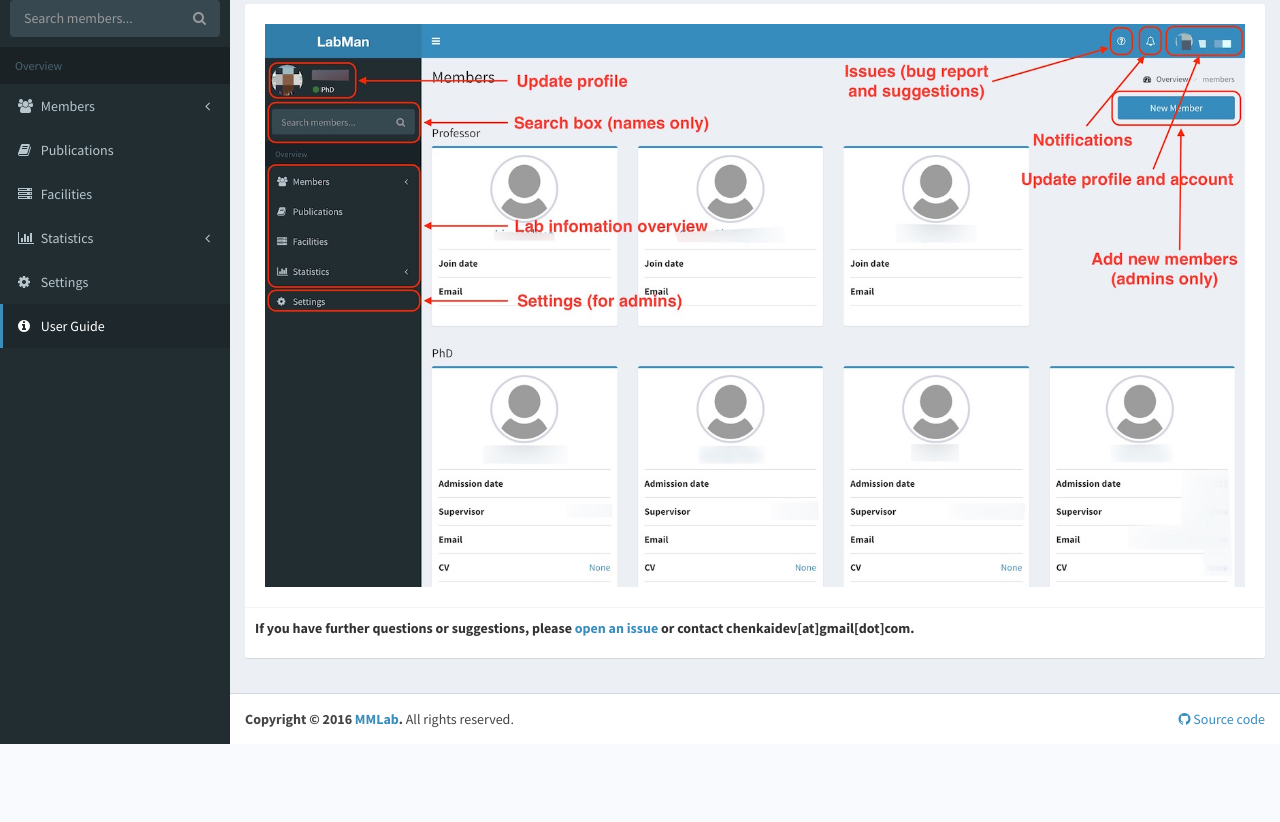
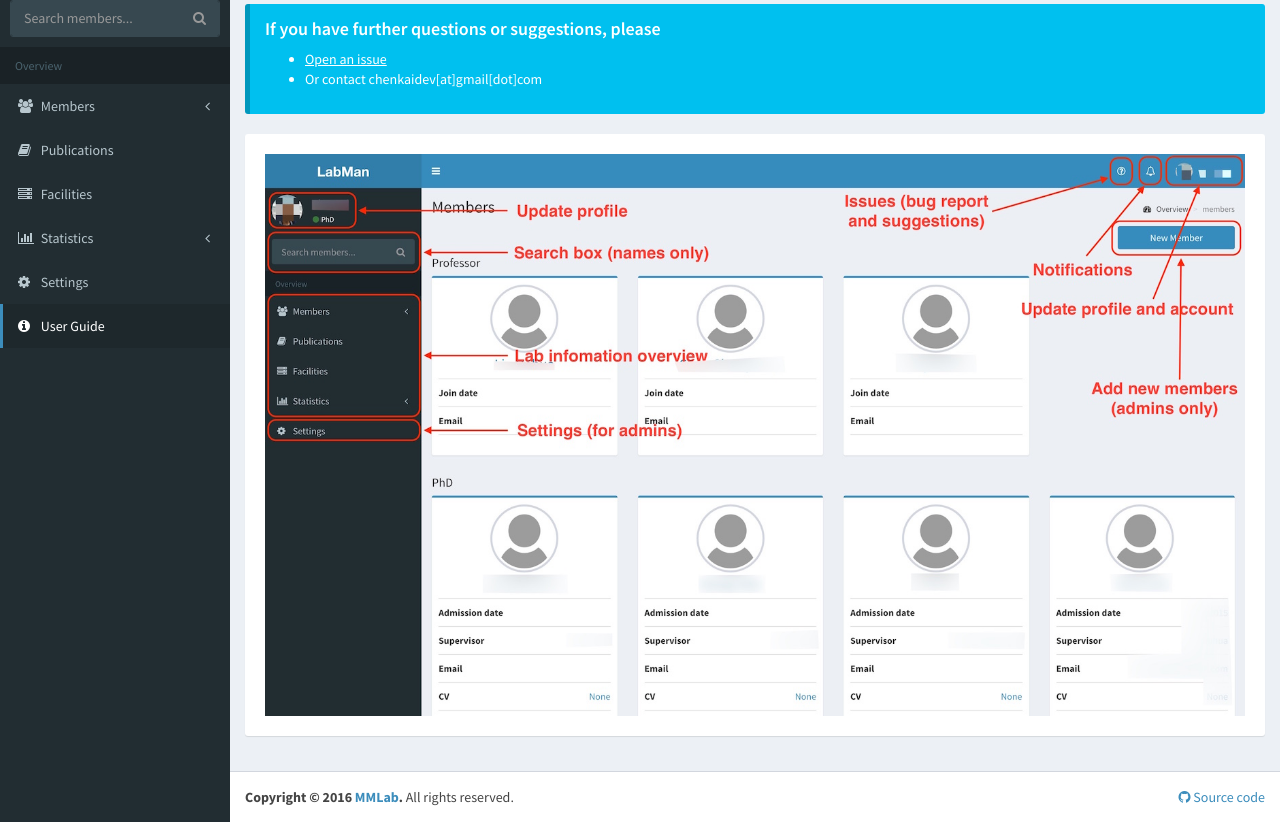
Before and after one commit to hellock/labman, a Flask app: page /help in a window 1280 px wide. Shown: the part 102-924 px from the top of the page. Before the commit the page ends 846 px from the top, so only its background shows below. Run offline with Flask 2, Linux system fonts and the light colour scheme; the visitor is signed in with stand-in values (Sample User, id 1); some libraries are stand-ins or nearby versions.

Commit message:
modify user guide style

```diff
--- a/app/templates/user_guide.html
+++ b/app/templates/user_guide.html
@@ -13,12 +13,16 @@
 {% endblock %}
 
 {% block content %}
+<div class="callout callout-info">
+  <h4>If you have further questions or suggestions, please</h4>
+  <ul>
+    <li><a href="https://github.com/hellock/labman/issues/new">Open an issue</a></li>
+    <li>Or contact chenkaidev[at]gmail[dot]com</li>
+  </ul>
+</div>
 <div class="box box-widget">
   <div class="box-body">
     <img class="img-responsive pad" src="/static/img/guide.jpg" alt="User Guide">
   </div>
-  <div class="box-footer">
-    <p><strong>If you have further questions or suggestions, please <a href="https://github.com/hellock/labman/issues/new">open an issue</a> or contact chenkaidev[at]gmail[dot]com.</strong></p>
-  </div>
 </div>
 {% endblock %}
```
